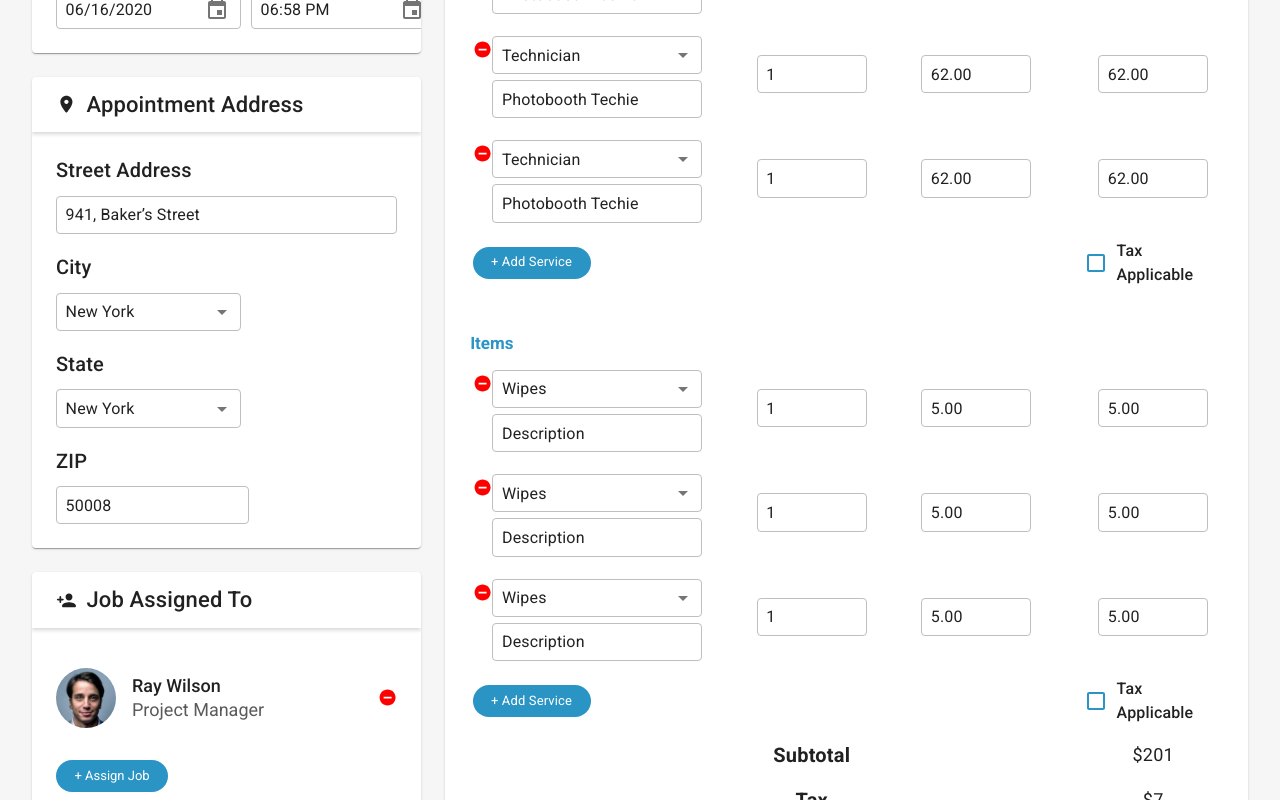
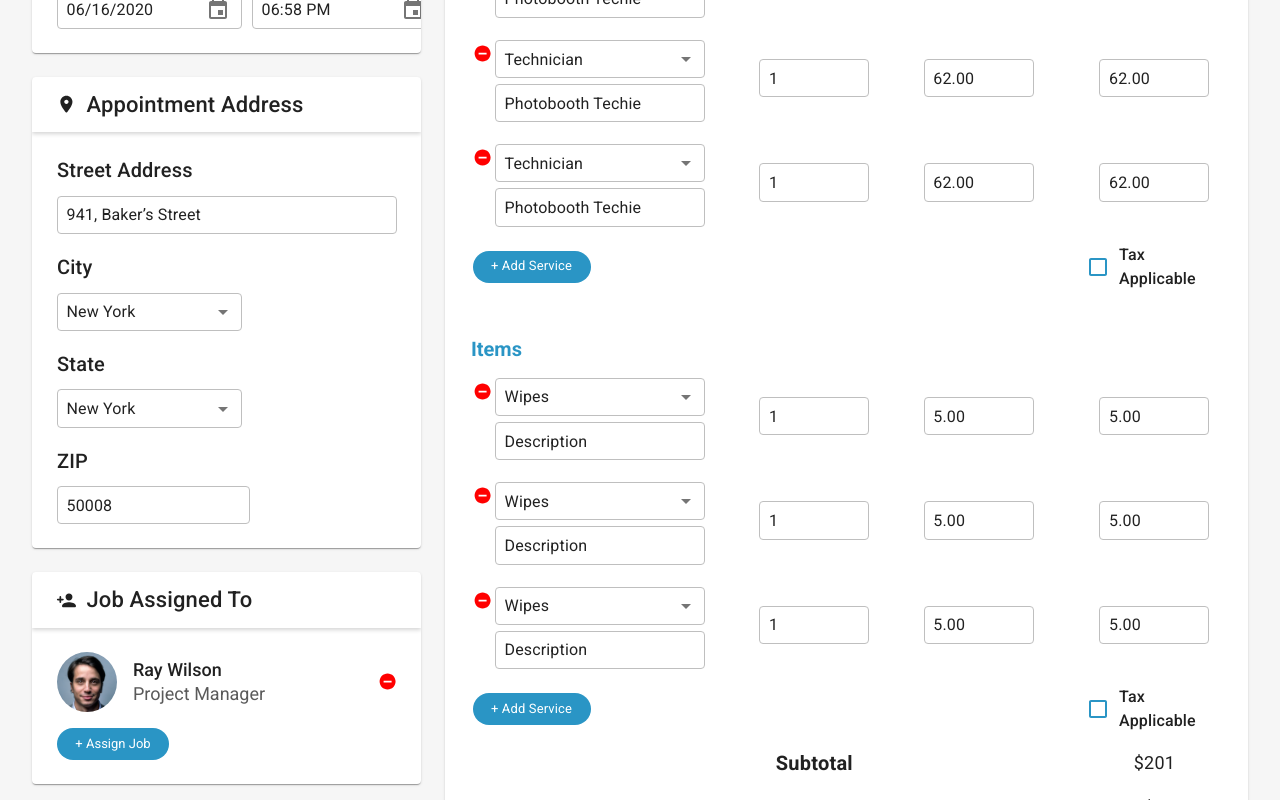
Before and after one commit to fahim693/home-dashboard, a React (Create React App) app: page /edit in a window 1280 px wide. Shown: the part 600-1400 px from the top of the page. Built offline with nearby package versions, Linux system fonts and the light colour scheme.

Commit message:
minor updated

```diff
--- a/src/components/Invoice Table/Invoice.js
+++ b/src/components/Invoice Table/Invoice.js
@@ -43,7 +43,7 @@ export default function Invoice() {
                             <TableCell className="tbl-body-cell" align="right">${row.amount}</TableCell>
                         </TableRow>
                     ))}
-                    <div style={{ paddingLeft: '1.55rem' }}>
+                    <div style={{ paddingLeft: '1.6rem' }}>
                         <FormControlLabel
                             control={
                                 <Checkbox
@@ -70,7 +70,7 @@ export default function Invoice() {
                             <TableCell className="tbl-body-cell" align="right">${row.amount}</TableCell>
                         </TableRow>
                     ))}
-                    <div style={{ paddingLeft: '1.55rem' }}>
+                    <div style={{ paddingLeft: '1.6rem' }}>
                         <FormControlLabel
                             control={
                                 <Checkbox
--- a/src/components/Invoice Table/invoice-edit.css
+++ b/src/components/Invoice Table/invoice-edit.css
@@ -1,6 +1,6 @@
 .edit-field {
   display: grid;
-  grid-template-columns: 1fr 10fr;
+  grid-template-columns: 1fr 7fr;
 }
 
 .checkbox {
--- a/src/components/Invoice Table/invoice.css
+++ b/src/components/Invoice Table/invoice.css
@@ -10,10 +10,10 @@
 
 .table-title {
   margin: 0 0 0.2rem;
-  /* font-size: 1rem; */
+  font-size: 1.25rem !important;
   font-weight: bold;
   color: #2a95c5;
-  padding-left: 1.55rem;
+  padding-left: 1.6rem;
 }
 
 .tbl-desc,
--- a/src/pages/AppointmentEdit.js
+++ b/src/pages/AppointmentEdit.js
@@ -296,7 +296,7 @@ export default function CenteredGrid() {
                                         </Typography>
                                         <div className="card-content">
                                             <div className="flex-remove-card">
-                                                <div className="logged-in-user">
+                                                <div style={{ padding: 0 }} className="logged-in-user">
                                                     <img src="/profile-img.png" alt="" />
                                                     <div>
                                                         <h3 className="name">Ray Wilson</h3>
--- a/src/styles/appointment.css
+++ b/src/styles/appointment.css
@@ -20,7 +20,7 @@
 }
 
 .card-content {
-  padding: 1.5rem;
+  padding: 1.5rem 1.5rem 1.5rem 1.56rem;
 }
 .card-content-inv{
   padding: 1.5rem 0 0;
```
